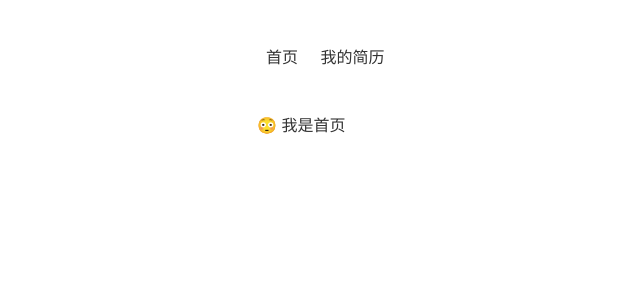
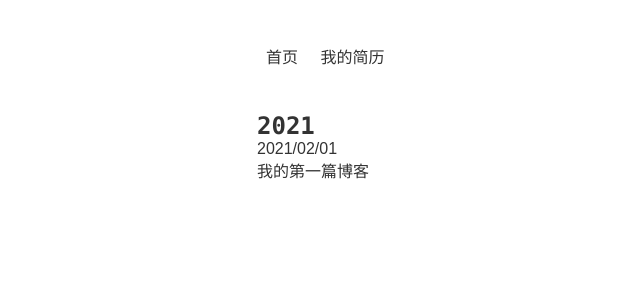
Before and after one commit to CodingGirlsClub/blog-scaffold, a Jekyll site: the page built from index.html, in a window 1280 px wide. Shown: the top 300 px of the page, without its empty margins (43-683 px from the left). Built offline with Jekyll 4.4.1, drawn with Linux system fonts in a browser that asks for light colours; some web fonts are replaced.

Commit message:
feat: update default page and create new post

```diff
--- a/_config.yml
+++ b/_config.yml
@@ -11,3 +11,11 @@ menu:
 
 # 页面设置
 baseurl: '/blog-scaffold'
+
+# 主题
+permalink: /posts/:year/:month/:day/:title.html
+kramdown:
+  auto_ids: true
+  input: GFM
+  syntax_highlighter: rouge
+exclude: ['CNAME', 'README.md', 'LICENSE', '_site', 'dist', 'Gemfile', 'Gemfile.lock']
--- a/_layouts/default.html
+++ b/_layouts/default.html
@@ -3,6 +3,14 @@
 {% include head.html -%}
 <body ondragstart="return false;">
 {% include header.html -%}
-{{ content }}
+<div class="page page-post">
+    <h1 class="title" id="{{ default.title }}">{{ default.title }}</h1>
+    {% if default.date %}
+    <div class="subtitle">{{site.author}} 于 {{ default.date | date: "%Y-%m-%d" }} 发布</div>
+    {% endif %}
+    <div class="post">
+        {{ content }}
+    </div>
+</div>
 </body>
 </html>
--- /dev/null
+++ b/_posts/2021-02-01-my-first-blog.md
@@ -0,0 +1,7 @@
+---
+layout: default
+title: "我的第一篇博客"
+date: "2021-02-01"
+---
+
+这是我的第一篇博客
--- a/index.html
+++ b/index.html
@@ -3,5 +3,24 @@ layout: default
 title: 首页
 ---
 <div class="page page-index">
-    😳 我是首页
+    {% for post in site.posts  -%}
+    {%- capture post_year %}{{ post.date | date: "%Y" }}{% endcapture -%}
+    {%- capture post_previous_year %}{{ post.previous.date | date: "%Y" }}{% endcapture -%}
+    {%- capture post_next_year %}{{ post.next.date | date: "%Y" }}{% endcapture -%}
+    {%- if forloop.first or post_next_year != post_year -%}
+    <div class="list-post">
+        <h2 id="{{post_year}}">{{post_year}}</h2>
+        <ul>
+            {%- endif %}
+            <li>
+                <span class="date">{{ post.date | date: "%Y/%m/%d" }}</span>
+                <div class="title">
+                    <a href="{{ site.baseurl | append: post.url }}" class="hover-underline">{{ post.title }}</a>
+                </div>
+            </li>
+            {%- if forloop.last or post_previous_year != post_year %}
+        </ul>
+    </div>
+    {%- endif %}
+    {%- endfor %}
 </div>
```
Also changed, not shown: Gemfile (added, +8 -0 lines), Gemfile.lock (added).
